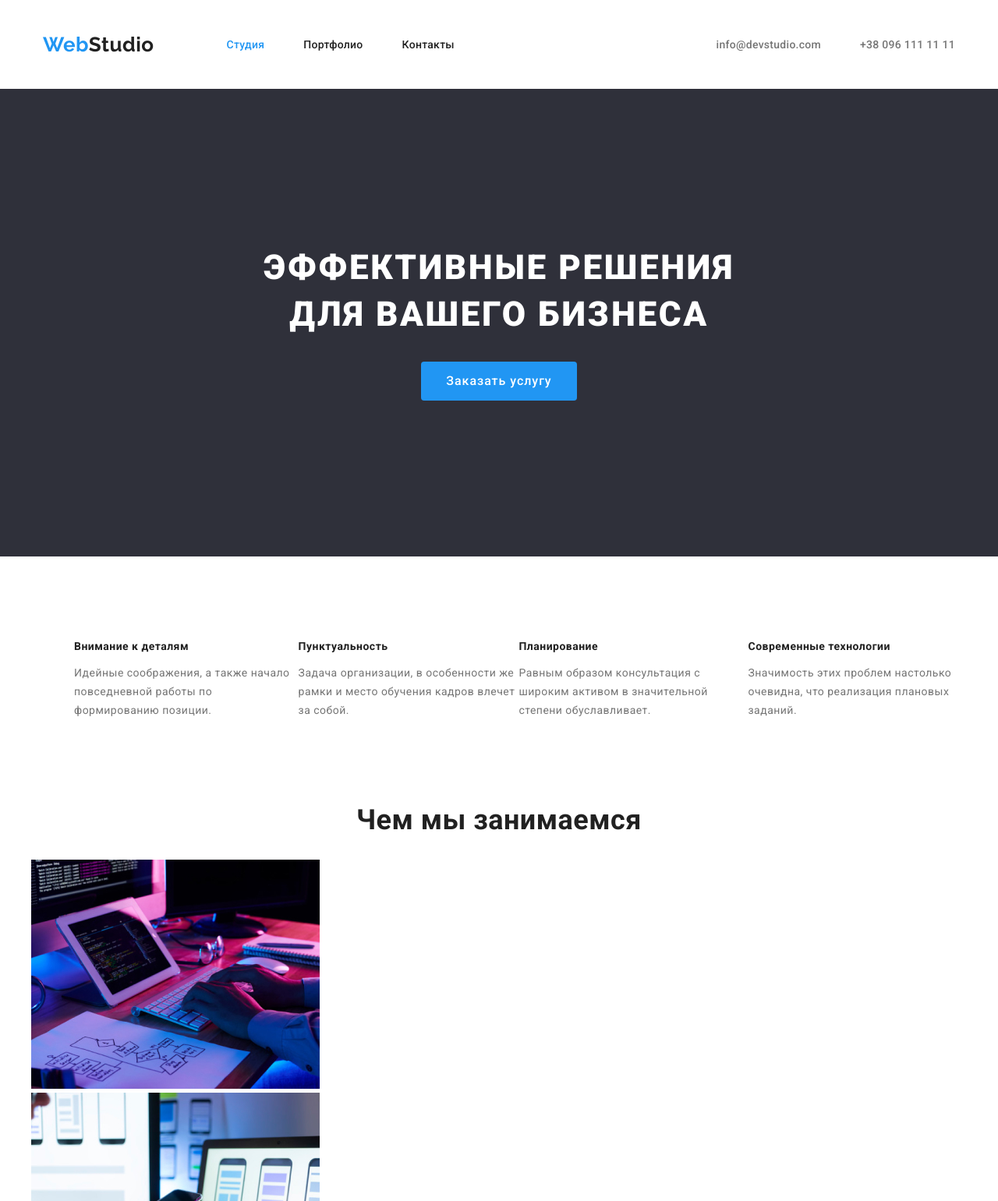
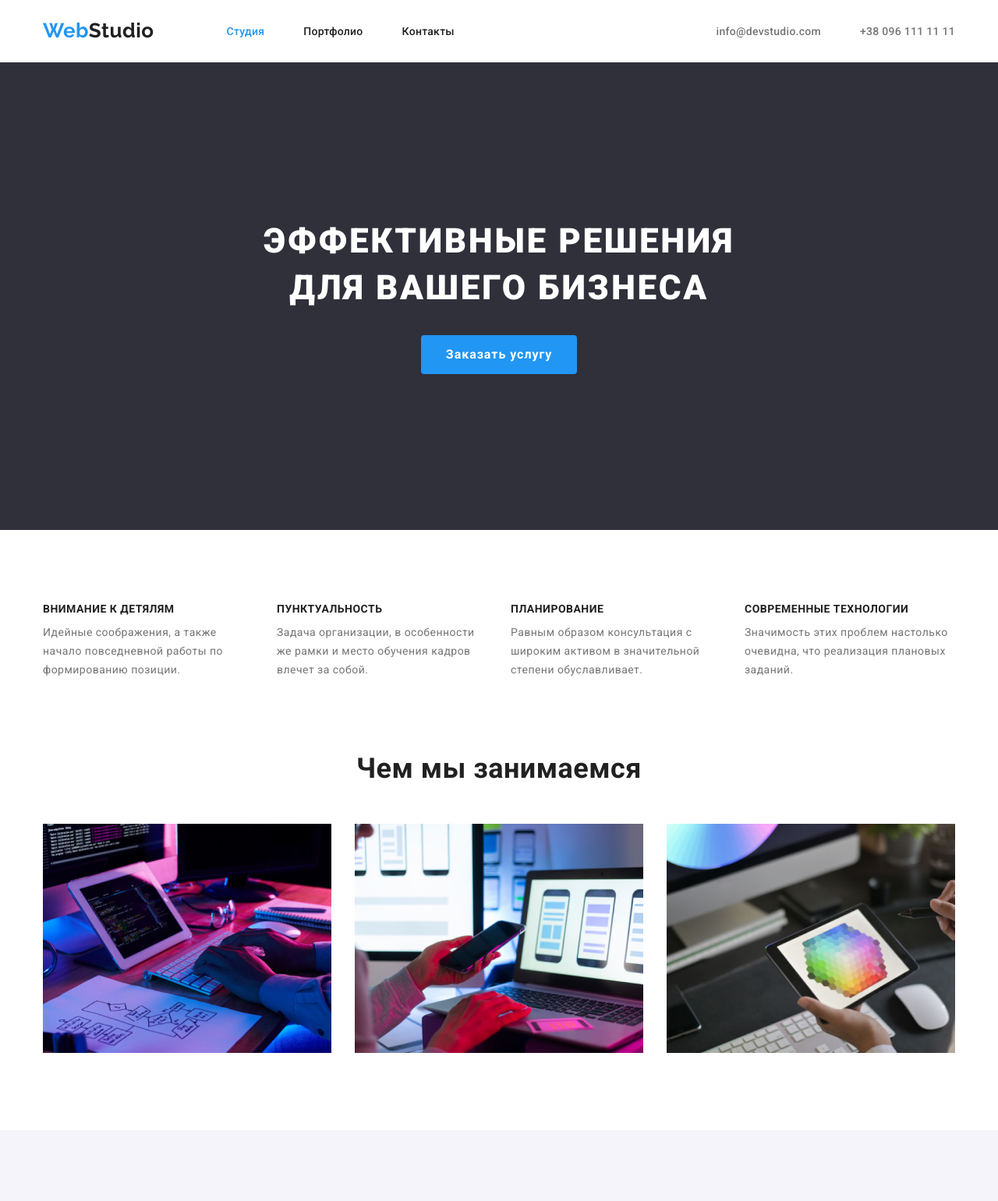
Before and after one commit to Artemius87/goit-markup-hw-03, a plain HTML site: page index.html in a window 1280 px wide. Shown: the top 1541 px of the page at 78% size. Drawn offline with nearby package versions, Linux system fonts and the light colour scheme.

Commit message:
индекс готов

```diff
--- a/css/common.css
+++ b/css/common.css
@@ -23,50 +23,22 @@ body {
   list-style: none;
 }
 
-/*--- header--- */
+/* header */
 
-.container {
-  width: 1200px;
-  padding: 0 15px;
-  margin: 0 auto;
-}
-
-.centered {
-  text-align: center;
-}
-
-.container.align {
+.navigation {
   display: flex;
 }
 
-.header {
-  padding: 32px 0;
+.main-header {
+  display: flex;
+  align-items: center;
+  justify-content: space-between;
 }
 
 .logo-header {
   margin-right: 93px;
-}
-
-.item:not(:last-child) {
-  padding-right: 50px;
-}
-
-.main-nav {
-  display: flex;
-  align-items: center;
-}
-
-.site-nav {
-  display: flex;
-  padding-left: 0;
-}
-
-.site-contacts {
-  display: flex;
-  margin-left: auto;
-}
-
-.logo-header {
+  margin-top: 24px;
+  margin-bottom: 25px;
   font-family: Raleway, sans-serif;
   color: var(--primary-text-color);
   font-weight: 700;
@@ -79,12 +51,21 @@ body {
   color: var(--accent-color);
 }
 
+.site-nav {
+  display: flex;
+  align-items: center;
+}
+
+.site-nav .item + .item {
+  margin-left: 50px;
+}
+
 .site-nav .link {
+  color: var(--primary-text-color);
   font-weight: 500;
   font-size: 14px;
   line-height: 1.14;
   letter-spacing: 0.02em;
-  color: var(--primary-text-color);
   text-decoration: none;
 }
 
@@ -95,6 +76,15 @@ body {
 
 .site-nav .link.current {
   color: var(--accent-color);
+}
+
+.site-contacts {
+  display: flex;
+  /* justify-content: flex-end; */
+}
+
+.site-contacts .item + .item {
+  margin-left: 50px;
 }
 
 .site-contacts .link {
@@ -113,11 +103,21 @@ body {
 }
 
 /* footer */
+
+.address {
+  display: flex;
+  flex-direction: column;
+  padding-bottom: 60px;
+}
+
 footer {
   background-color: #2f303a;
 }
 
 .logo-footer {
+  display: inline-block;
+  padding-bottom: 20px;
+  padding-top: 60px;
   font-family: Raleway, sans-serif;
   font-weight: 700;
   font-size: 26px;
@@ -135,11 +135,13 @@ footer {
 }
 
 .mail-footer {
+  margin-top: 9px;
+  margin-bottom: 9px;
   font-style: normal;
   font-weight: normal;
   font-size: 14px;
   line-height: 1.7;
-  color: var(--secondary-text-color);
+  color: rgba(255, 255, 255, 0.6);
   text-decoration: none;
 }
 
@@ -153,7 +155,7 @@ footer {
   font-weight: normal;
   font-size: 14px;
   line-height: 1.7;
-  color: var(--secondary-text-color);
+  color: rgba(255, 255, 255, 0.6);
   text-decoration: none;
 }
 
--- a/css/style.css
+++ b/css/style.css
@@ -1,34 +1,60 @@
 /* стили для index.html */
 
+/* Сброс стилей  <h1>...<h6>, <p> и <ul> */
+h1,
+h2,
+h3,
+h4,
+h5,
+h6,
+p,
+ul {
+  margin-top: 0;
+  margin-bottom: 0;
+  padding-top: 0;
+  padding-bottom: 0;
+  padding-left: 0;
+}
+
+.container {
+  width: 1200px;
+  padding: 0 15px;
+  margin: 0 auto;
+}
+
 /* tagline */
+
 .tagline {
   padding-top: 200px;
   padding-bottom: 200px;
   background-color: #2f303a;
+  text-align: center;
 }
 
 .tagline .title {
-  margin: 0 auto 30px auto;
+  margin: 0 auto 30px;
   width: 696px;
   font-weight: 900;
   font-size: 44px;
   line-height: 1.36;
   letter-spacing: 0.06em;
+  text-transform: uppercase;
   color: var(--white-color);
-  text-transform: uppercase;
 }
 
 /* features */
+
+.features {
+  padding-top: 94px;
+  padding-bottom: 94px;
+}
 
 .features .list {
   display: flex;
 }
 
-.features {
-  margin: 94px auto;
-}
-
 .features .title {
+  margin-bottom: 10px;
   font-weight: 700;
   font-size: 14px;
   line-height: 1.14;
@@ -41,10 +67,31 @@
   color: var(--secondary-text-color);
 }
 
+.features .spec {
+  width: 270px;
+}
+
+.spec + .spec {
+  margin-left: 30px;
+}
+
 /* activity */
+
+.activity {
+  padding-bottom: 94px;
+}
+
+.activity .list {
+  display: flex;
+}
+
+.example + .example {
+  margin-left: 30px;
+}
 
 .activity .title,
 .team .title {
+  padding-bottom: 50px;
   font-weight: 700;
   font-size: 36px;
   line-height: 1.16;
@@ -54,11 +101,23 @@
 
 /* team */
 
+.team .list {
+  display: flex;
+}
+
+.cards + .cards {
+  margin-left: 30px;
+}
+
 .team {
   background-color: #f5f4fa;
+  padding-top: 94px;
+  padding-bottom: 94px;
 }
 
 .team .employee {
+  padding-top: 30px;
+  padding-bottom: 10px;
   font-weight: 500;
   font-size: 16px;
   line-height: 1.18;
@@ -67,6 +126,7 @@
 }
 
 .team .profession {
+  padding-bottom: 30px;
   font-size: 16px;
   line-height: 1.18;
   text-align: center;
@@ -76,36 +136,24 @@
 /* button */
 
 .button {
+  padding: 10px 32px;
+  border: none;
+  min-width: 200px;
+  height: 50px;
+  border-radius: 4px;
   font-family: inherit;
-  font-weight: 500;
+  font-weight: 700;
   font-size: 16px;
   line-height: 1.87;
   letter-spacing: 0.06em;
-  border: none;
-  border-radius: 4px;
-  text-align: center;
   color: var(--primary-text-color);
   background-color: var(--button-bg-color);
   text-decoration: none;
 }
 
 .button.primary {
-  min-width: 200px;
-  height: 50px;
-  border-radius: 4px;
-  padding: 10px 32px;
-  cursor: pointer;
-}
-
-.button.primary {
   color: var(--white-color);
   background-color: var(--accent-color);
-}
-
-.button.primary:hover,
-.button:focus {
-  background-color: var(--white-color);
-  color: var(--accent-color);
 }
 
 .button:hover,
--- a/index.html
+++ b/index.html
@@ -4,7 +4,7 @@
 <head>
   <meta charset="UTF-8" />
   <meta name="viewport" content="width=device-width, initial-scale=1.0" />
-  <title>goit-markup-hw-01-3</title>
+  <title>goit-markup-hw-03</title>
   <link rel="stylesheet" href="https://cdnjs.cloudflare.com/ajax/libs/modern-normalize/1.0.0/modern-normalize.min.css" />
   <link href="https://fonts.googleapis.com/css2?family=Raleway:wght@700&family=Roboto:wght@400;500;700;900&display=swap"
     rel="stylesheet">
@@ -13,9 +13,9 @@
 </head>
 
 <body>
-  <header class="header">
-<div class="container align">
-    <nav class="main-nav">
+  <header>
+    <div class="container main-header">
+      <nav class="navigation">
         <a class="logo-header" href="./index.html"><span class="logo-color">Web</span>Studio</a>
 
         <ul class="site-nav list">
@@ -38,40 +38,42 @@
 
   <main>
     <!-- Шапка -->
+
     <section class="tagline">
-      <div class="container centered">
+      <div class="container secondary"></div>
       <h1 class="title">Эффективные решения для вашего бизнеса</h1>
       <button type="button" class="button primary">Заказать услугу</button>
       </div>
     </section>
 
+
     <!-- Особенности -->
     <section class="features">
       <div class="container">
         <ul class="list">
-        <li class="properties">
-          <h3 class="title">Внимание к деталям</h3>
+          <li class="spec">
+            <h3 class="title">ВНИМАНИЕ К ДЕТЯЛЯМ</h3>
             <p class="text">
               Идейные соображения, а также начало повседневной работы по
               формированию позиции.
             </p>
           </li>
-        <li class="properties">
-          <h3 class="title">Пунктуальность</h3>
+          <li class="spec">
+            <h3 class="title">ПУНКТУАЛЬНОСТЬ</h3>
             <p class="text">
               Задача организации, в особенности же рамки и место обучения кадров
               влечет за собой.
             </p>
           </li>
-        <li class="properties">
-          <h3 class="title">Планирование</h3>
+          <li class="spec">
+            <h3 class="title">ПЛАНИРОВАНИЕ</h3>
             <p class="text">
               Равным образом консультация с широким активом в значительной
               степени обуславливает.
             </p>
           </li>
-        <li class="properties">
-          <h3 class="title">Современные технологии</h3>
+          <li class="spec">
+            <h3 class="title">СОВРЕМЕННЫЕ ТЕХНОЛОГИИ</h3>
             <p class="text">
               Значимость этих проблем настолько очевидна, что реализация
               плановых заданий.
@@ -83,56 +85,62 @@
 
     <!-- Чем мы занимаемся -->
     <section class="activity">
+      <div class="container">
         <h2 class="title">Чем мы занимаемся</h2>
         <ul class="list">
-        <li>
+          <li class="example">
             <img src="./images/img1.jpg" alt="разработка для пк" width="370" />
           </li>
-        <li>
+          <li class="example">
             <img src="./images/img2.jpg" alt="разработка мобильных версий" width="370" />
           </li>
-        <li>
+          <li class="example">
             <img src="./images/img3.jpg" alt="разработка для планшетных версий" width="370" />
           </li>
         </ul>
+      </div>
     </section>
 
     <!-- Наша команда -->
     <section class="team">
+      <div class="container">
         <h2 class="title">Наша команда</h2>
         <ul class="list">
-        <li>
+          <li class="cards">
             <img src="./images/img4.jpg" alt="Игорь Демьяненко" width="270" />
             <h3 class="employee">Игорь Демьяненко</h3>
             <p class="profession">Product Designer</p>
           </li>
-        <li>
+          <li class="cards">
             <img src="./images/img5.jpg" alt="Ольга Репина" width="270" />
             <h3 class="employee">Ольга Репина</h3>
             <p class="profession">Frontend Developer</p>
           </li>
-        <li>
+          <li class="cards">
             <img src="./images/img6.jpg" alt="Николай Тарасов" width="270" />
             <h3 class="employee">Николай Тарасов</h3>
             <p class="profession">Marketing</p>
           </li>
-        <li>
+          <li class="cards">
             <img src="./images/img7.jpg" alt="Михаил Ермаков" width="270" />
             <h3 class="employee">Михаил Ермаков</h3>
             <p class="profession">UI Designer</p>
           </li>
         </ul>
+      </div>
     </section>
   </main>
 
   <footer>
+    <div class="container">
       <a class="logo-footer" href="./index.html"><span class="logo-color">Web</span>Studio</a>
 
-    <address>
+      <address class="address">
         <p class="office">г. Киев, пр-т Леси Украинки, 26</p>
         <a class="mail-footer" href="mailto:info@devstudio.com">info@devstudio.com</a>
         <a class="tel-footer" href="tel:+380961111111">+38 096 111 11 11</a>
       </address>
+    </div>
   </footer>
 </body>
 
```
Lines whose indentation alone changed are shown as unchanged.
